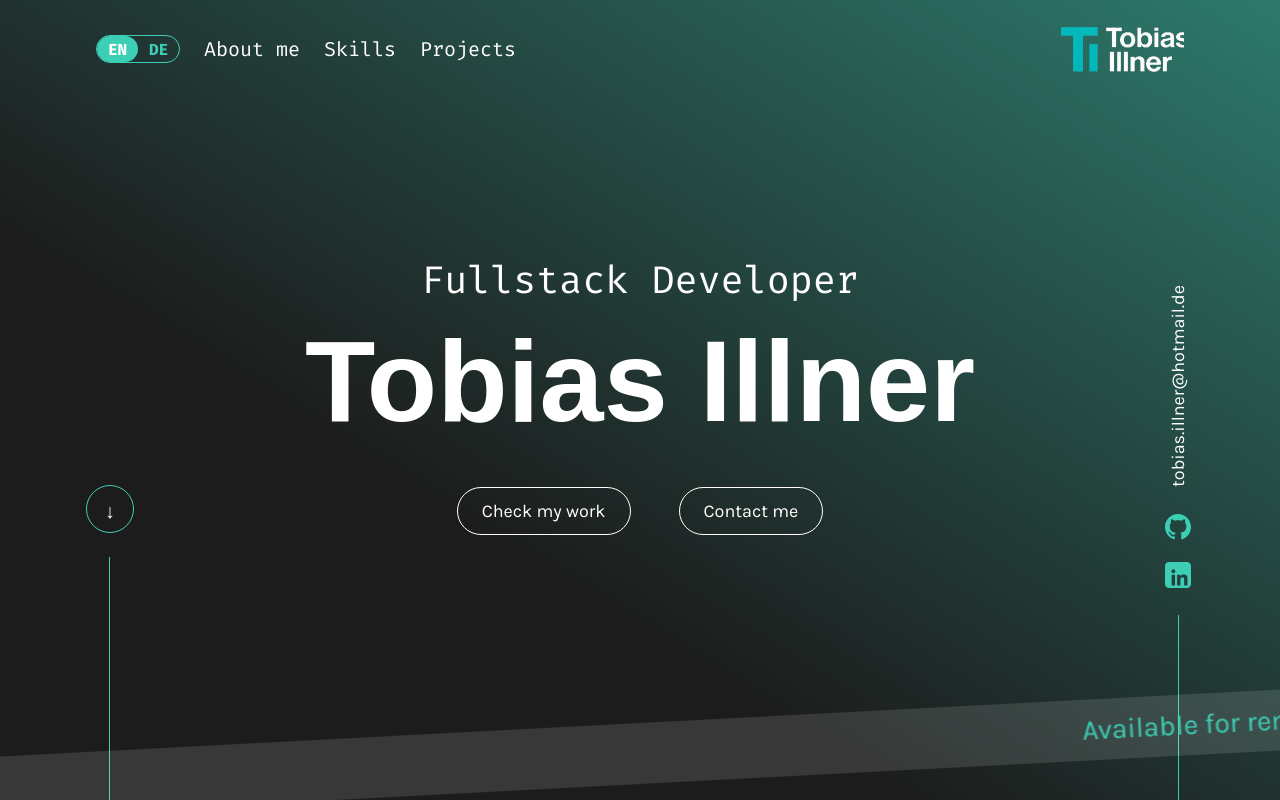
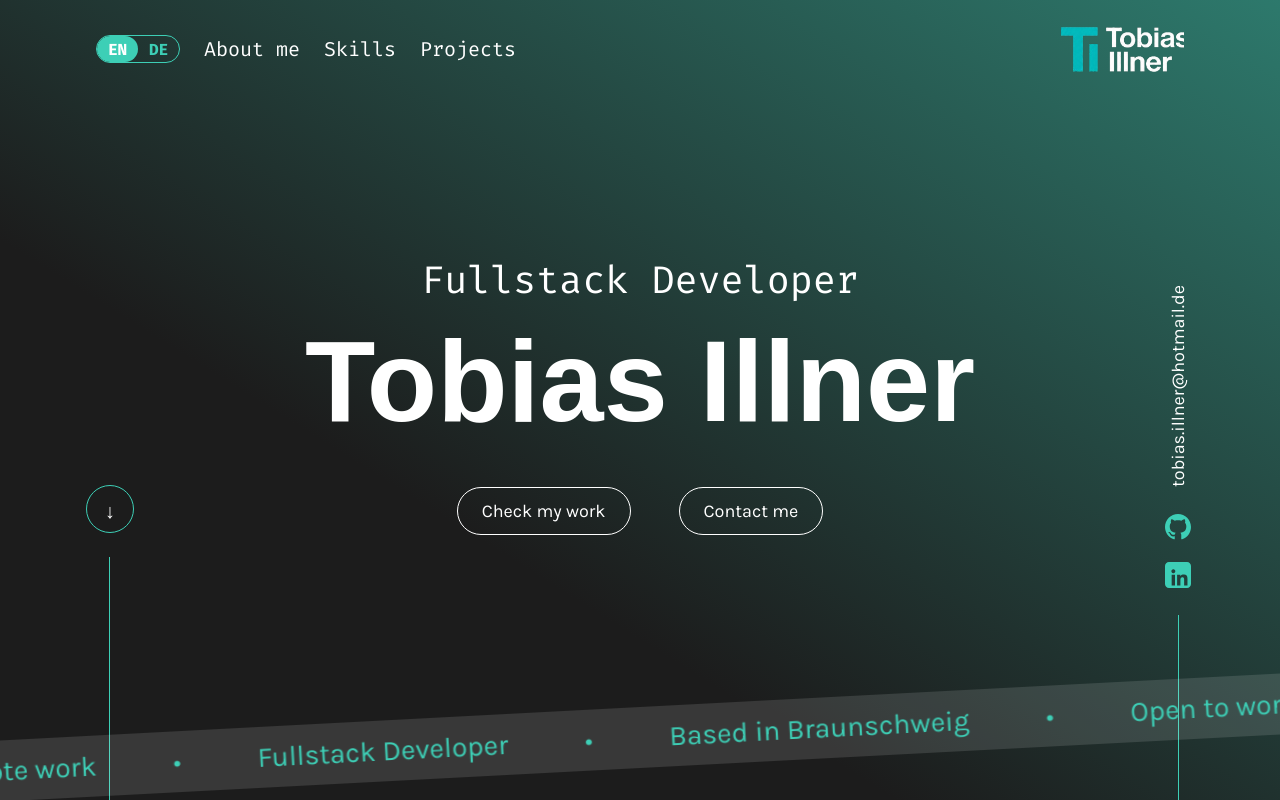
Before and after one commit to TobiasIllnerDev/Portfolio, an Angular app: page / in a window 1280 px wide. Built offline with nearby package versions, Linux system fonts and the light colour scheme; a web font is replaced by a local one.

Commit message:
feat: animation slower

```diff
--- a/src/app/pages/main-section/hero/hero.html
+++ b/src/app/pages/main-section/hero/hero.html
@@ -65,7 +65,7 @@
         <span>•</span>
         <span>Fullstack Developer</span>
         <span>•</span>
-        <span>Based in Brunswick</span>
+        <span>Based in Braunschweig</span>
         <span>•</span>
         <span>Open to work</span>
         <span>•</span>
--- a/src/app/pages/main-section/hero/hero.scss
+++ b/src/app/pages/main-section/hero/hero.scss
@@ -159,7 +159,7 @@
   position: absolute;
   z-index: 4;
   right: -2%;
-  bottom: 16px;
+  bottom: 32px;
   left: -2%;
   overflow: hidden;
   background-color: rgba(255, 255, 255, 0.12);
@@ -170,13 +170,15 @@
 .ticker-track {
   width: max-content;
   display: flex;
-  animation: ticker-right 14s linear infinite;
+  animation: ticker-left 35s linear infinite;
   will-change: transform;
 }
 
 .ticker-content {
+  min-width: 104vw;
   display: flex;
   align-items: center;
+  justify-content: space-around;
   flex-shrink: 0;
   gap: clamp(48px, 6vw, 96px);
   padding: 14px clamp(24px, 3vw, 48px);
@@ -197,13 +199,13 @@
   }
 }
 
-@keyframes ticker-right {
+@keyframes ticker-left {
   from {
-    transform: translateX(50%);
+    transform: translateX(0);
   }
 
   to {
-    transform: translateX(0);
+    transform: translateX(-50%);
   }
 }
 
```
